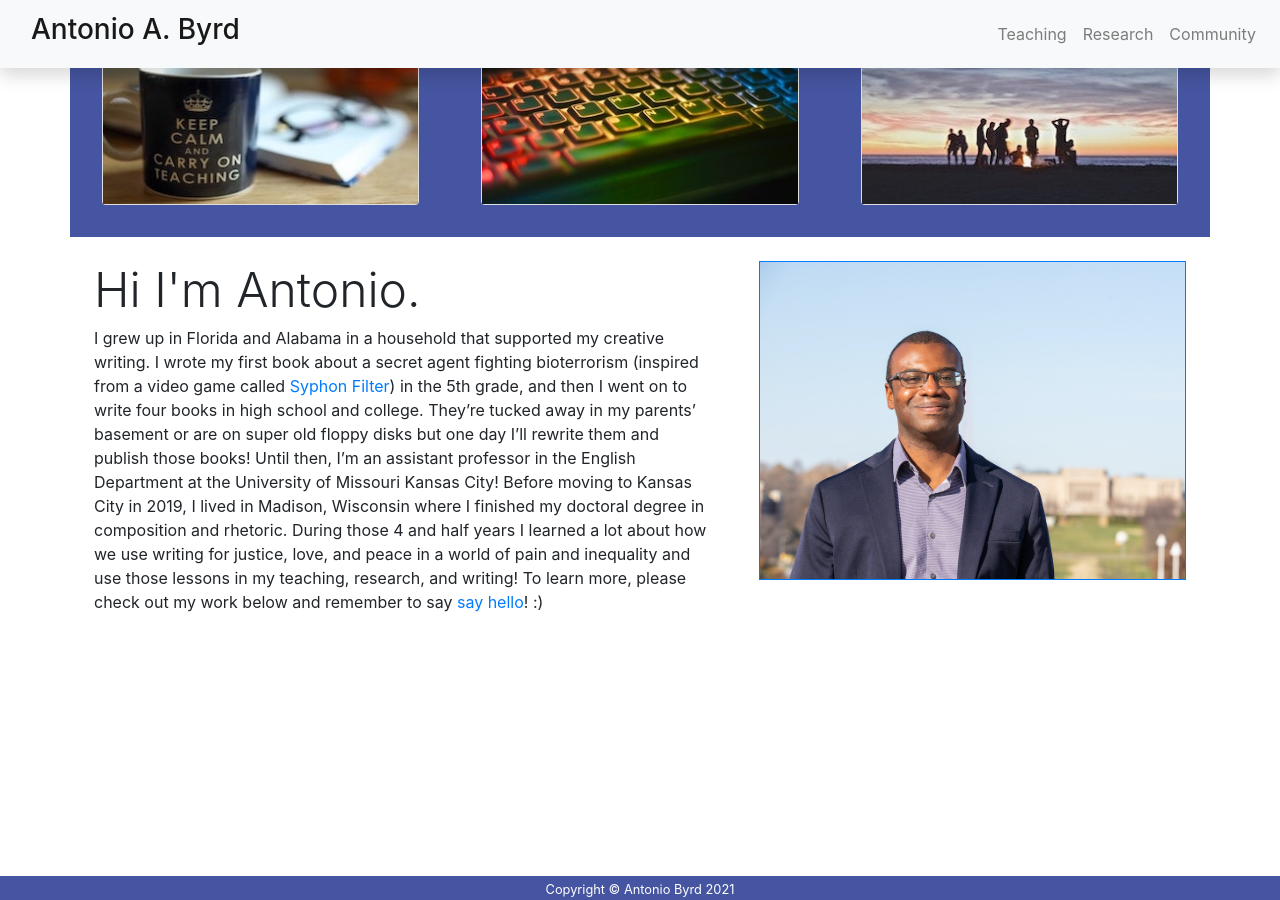
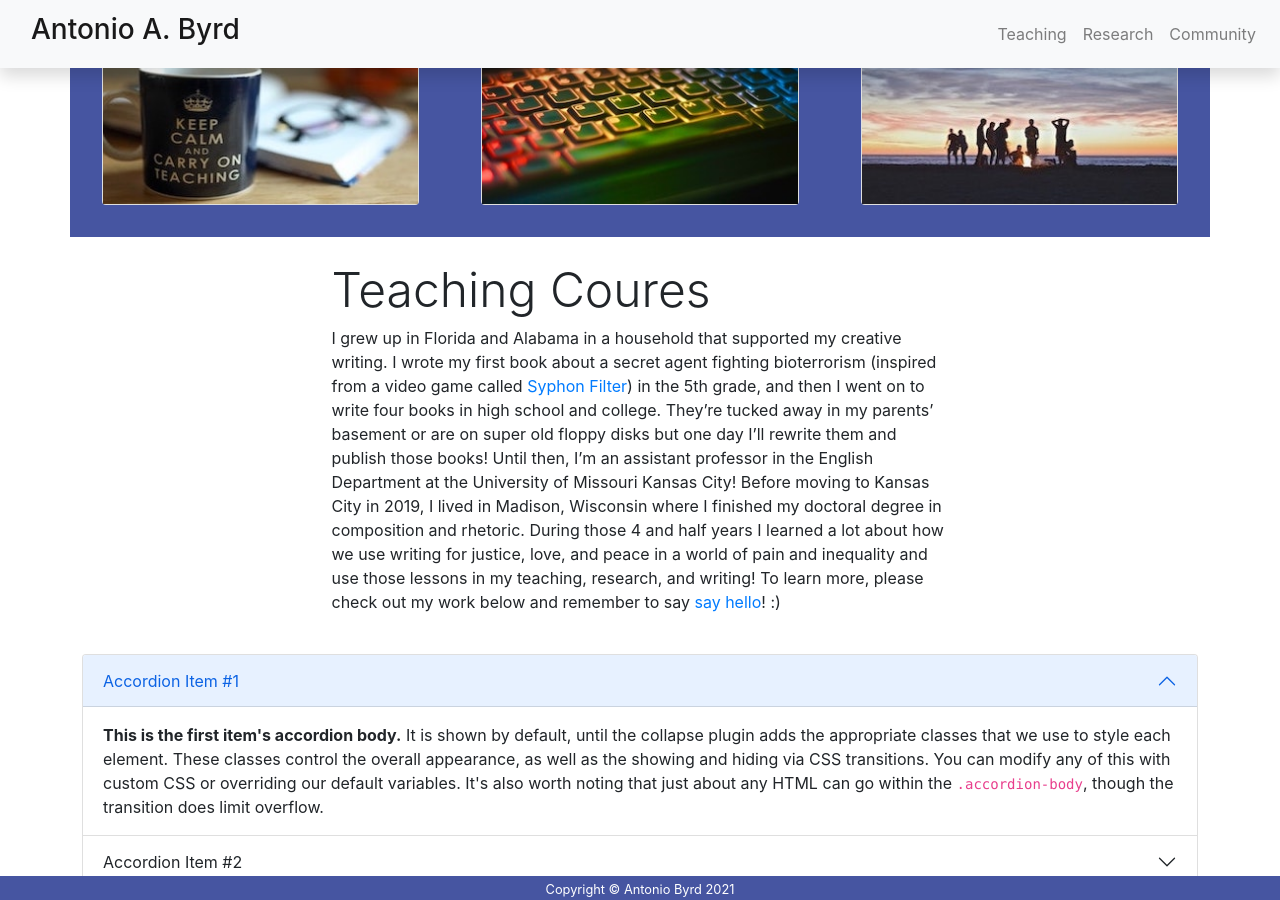
Before and after one commit to abyrd15/abyrd15.github.io, a Jekyll site: the page built from index.markdown, in a window 1280 px wide and 900 px high, scrolled down 1374 px. Built offline with Jekyll 4.4.1, drawn with Linux system fonts in a browser that asks for light colours; nearby versions of some CDN libraries.

Commit message:
Add accordion code as test

```diff
--- a/_includes/home/section_teaching.html
+++ b/_includes/home/section_teaching.html
@@ -3,9 +3,47 @@
         <div class="container">
             <div class="row justify-content-center">
                 <div class="col-sm-7 p-4">
-                    <h1 class="display-5">Hi I'm Antonio.</h1>
+                    <h1 class="display-5">Teaching Coures</h1>
                     <p>I grew up in Florida and Alabama in a household that supported my creative writing. I wrote my first book about a secret agent fighting bioterrorism (inspired from a video game called <a href="https://www.wikiwand.com/en/Syphon_Filter">Syphon Filter</a>)  in the 5th grade, and then I went on to write four books in high school and college. They’re tucked away in my parents’ basement or are on super old floppy disks but one day I’ll rewrite them and publish those books! Until then, I’m an assistant professor in the English Department at the University of Missouri Kansas City! Before moving to Kansas City in 2019, I lived in Madison, Wisconsin where I finished my doctoral degree in composition and rhetoric. During those 4 and half years I learned a lot about how we use writing for justice, love, and peace in a world of pain and inequality and use those lessons in my teaching, research, and writing! To learn more, please check out my work below and remember to say <a href="mailto:antoniobyrd@umkc.edu?subject=Hello Dr. Byrd!">say hello</a>! :)</p>
                 </div>
+                <div class="accordion" id="accordionExample">
+                    <div class="accordion-item">
+                      <h2 class="accordion-header" id="headingOne">
+                        <button class="accordion-button" type="button" data-bs-toggle="collapse" data-bs-target="#collapseOne" aria-expanded="true" aria-controls="collapseOne">
+                          Accordion Item #1
+                        </button>
+                      </h2>
+                      <div id="collapseOne" class="accordion-collapse collapse show" aria-labelledby="headingOne" data-bs-parent="#accordionExample">
+                        <div class="accordion-body">
+                          <strong>This is the first item's accordion body.</strong> It is shown by default, until the collapse plugin adds the appropriate classes that we use to style each element. These classes control the overall appearance, as well as the showing and hiding via CSS transitions. You can modify any of this with custom CSS or overriding our default variables. It's also worth noting that just about any HTML can go within the <code>.accordion-body</code>, though the transition does limit overflow.
+                        </div>
+                      </div>
+                    </div>
+                    <div class="accordion-item">
+                      <h2 class="accordion-header" id="headingTwo">
+                        <button class="accordion-button collapsed" type="button" data-bs-toggle="collapse" data-bs-target="#collapseTwo" aria-expanded="false" aria-controls="collapseTwo">
+                          Accordion Item #2
+                        </button>
+                      </h2>
+                      <div id="collapseTwo" class="accordion-collapse collapse" aria-labelledby="headingTwo" data-bs-parent="#accordionExample">
+                        <div class="accordion-body">
+                          <strong>This is the second item's accordion body.</strong> It is hidden by default, until the collapse plugin adds the appropriate classes that we use to style each element. These classes control the overall appearance, as well as the showing and hiding via CSS transitions. You can modify any of this with custom CSS or overriding our default variables. It's also worth noting that just about any HTML can go within the <code>.accordion-body</code>, though the transition does limit overflow.
+                        </div>
+                      </div>
+                    </div>
+                    <div class="accordion-item">
+                      <h2 class="accordion-header" id="headingThree">
+                        <button class="accordion-button collapsed" type="button" data-bs-toggle="collapse" data-bs-target="#collapseThree" aria-expanded="false" aria-controls="collapseThree">
+                          Accordion Item #3
+                        </button>
+                      </h2>
+                      <div id="collapseThree" class="accordion-collapse collapse" aria-labelledby="headingThree" data-bs-parent="#accordionExample">
+                        <div class="accordion-body">
+                          <strong>This is the third item's accordion body.</strong> It is hidden by default, until the collapse plugin adds the appropriate classes that we use to style each element. These classes control the overall appearance, as well as the showing and hiding via CSS transitions. You can modify any of this with custom CSS or overriding our default variables. It's also worth noting that just about any HTML can go within the <code>.accordion-body</code>, though the transition does limit overflow.
+                        </div>
+                      </div>
+                    </div>
+                  </div>
                 <div class="col-sm-5 p-4">
                     <img class="img-fluid border border-primary border-5" src="assets/css/images/Byrd_portraitCity.jpg" alt="Image of Black man wearing a navy blue blazer and purple shirt; image of sky and museum in the distance background">
                 </div>
```
